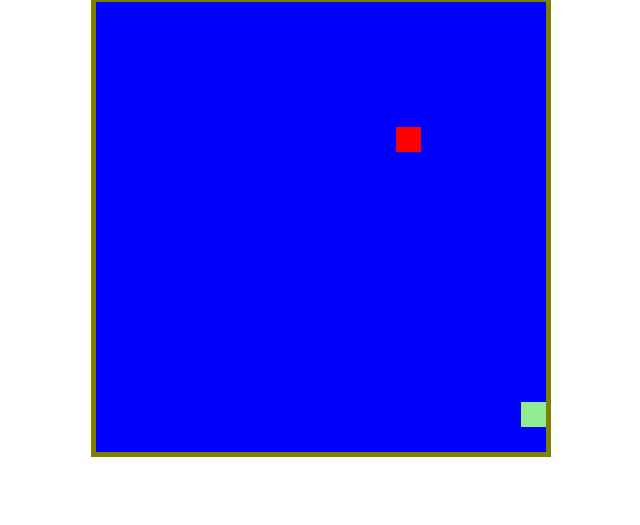
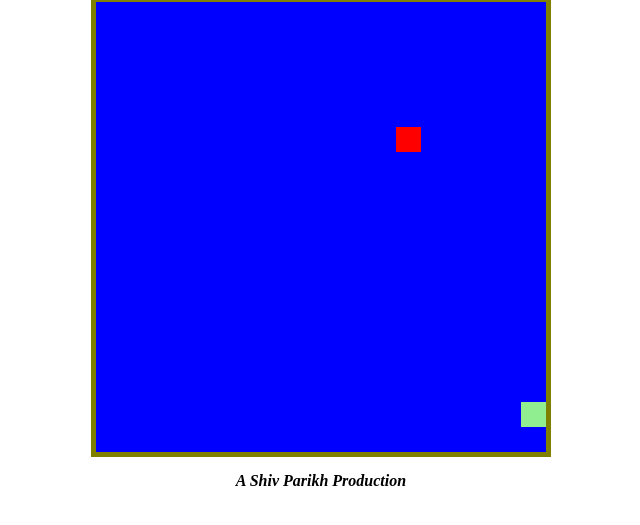
Before and after one commit to parikhshiv/snakegame, a plain HTML site: page index.html in a window 1280 px wide. Shown: the part 69-594 px from the top of the page, without its empty margins (319-959 px from the left). Drawn offline with Linux system fonts and the light colour scheme.

Commit message:
Added name stamp

```diff
--- a/index.html
+++ b/index.html
@@ -14,6 +14,7 @@
     <h1>Snake Game</h1>
     <figure id="container">
   </figure>
+    <h4>A Shiv Parikh Production</h4>
 
     <script>
       var $container = $("#container");
--- a/snake.css
+++ b/snake.css
@@ -45,3 +45,11 @@ figure:after {
   clear: both;
   display: block;
 }
+
+h4 {
+  padding: 15px;
+  width: 200px;
+  margin: auto;
+  font-style: oblique;
+  text-align: center;
+}
```
